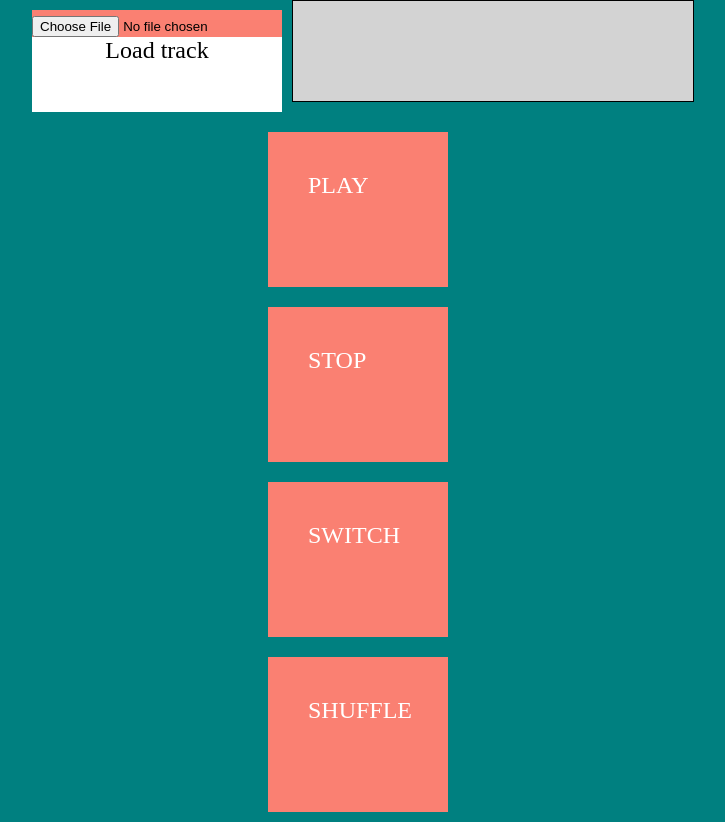
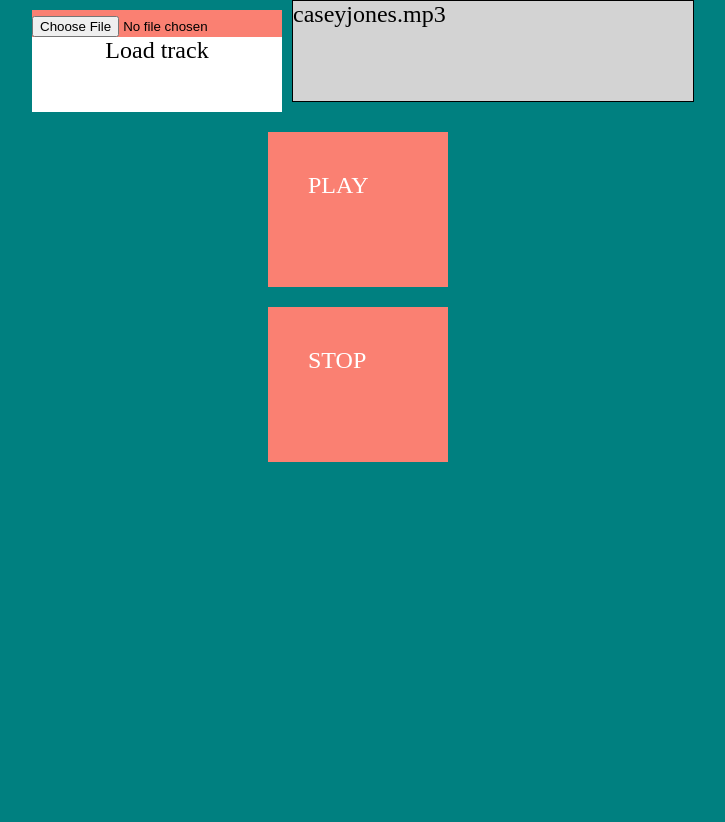
Before and after one commit to Mattlomet/Jukebox, a plain HTML site: page index.html in a window 1280 px wide. Shown: the whole page, without its empty margins (282-1007 px from the left). After the commit the page ends 800 px from the top, so only its background shows below. Drawn offline with Linux system fonts and the light colour scheme.

Commit message:
the actual final change

```diff
--- a/index.html
+++ b/index.html
@@ -20,10 +20,10 @@
 	<div id="playbtn">PLAY</div>
 	<br>
 	<div id="stopbtn">STOP</div>
-	<br>
+<!-- 	<br>
 	<div id="switchbtn">SWITCH</div>
 	<br>
-	<div id="shufflebtn">SHUFFLE</div>
+	<div id="shufflebtn">SHUFFLE</div> -->
 </div>
 
 <script type="text/javascript" src="script.js"></script>
--- a/script.js
+++ b/script.js
@@ -44,7 +44,7 @@ this.loadSong=loadSong;
 function Song (fileName,artist){
 	this.fileName=fileName;
 	this.artist=artist
-	this.createSongFromLibary=createSongFromLibary;
+	// this.createSongFromLibary=createSongFromLibary;
 
 	//function createSongFromLibary(event){
 		//var inputtedbox = inputbox.value;
--- a/style.css
+++ b/style.css
@@ -10,7 +10,7 @@ body{
 	margin: 0 auto;
 	box-sizing: border-box;
 }
-#playbtn, #stopbtn, #switchbtn, #switchbtn, #shufflebtn {
+#playbtn, #stopbtn{
 	display: inline-flex;
 	text-align: center;
 	height: 75px;
```
